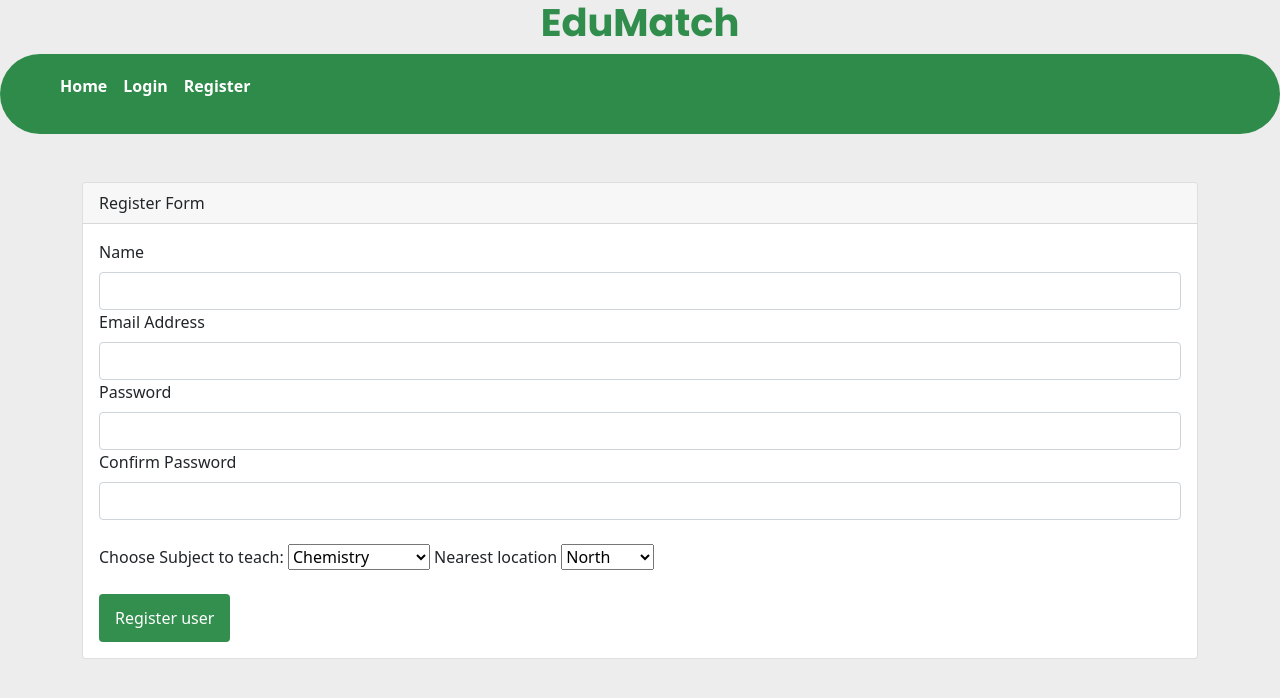
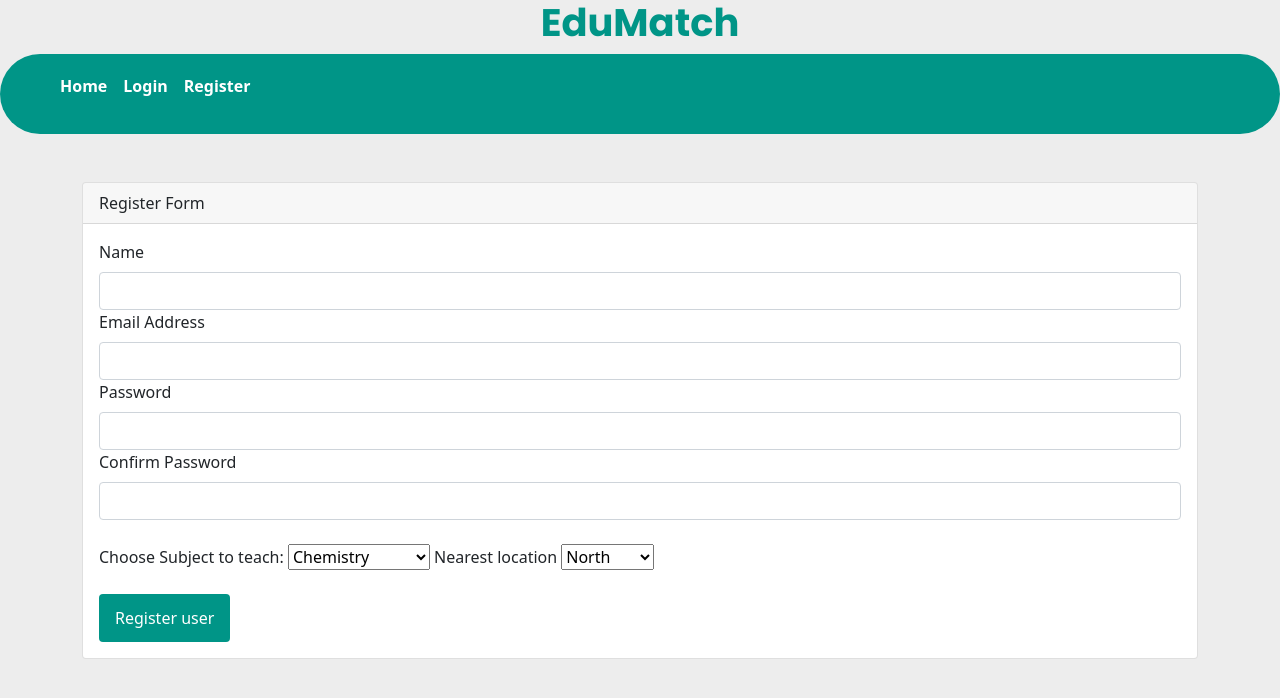
Before and after one commit to YakYakYakYakYak/ASP1, a Node server app: page /register in a window 1280 px wide. Shown: the top 698 px of the page. Run offline with Node 20, Linux system fonts and the light colour scheme.

```diff
--- a/public/style.css
+++ b/public/style.css
@@ -5,7 +5,7 @@ body {
     background-color: rgb(237, 237, 237);
 }
 h4 {
-    color: rgba(2, 117, 37, 0.808);
+    color:rgba(0,149,135,255);
     font-family: Poppins;
     font-size:3vw;
     text-align: center;
@@ -18,7 +18,7 @@ h1 {
 
 a {
     text-decoration: none;
-    color: rgba(2, 117, 37, 0.808);
+    color:rgba(0,149,135,255);
 }
 
 a:hover {
@@ -30,7 +30,7 @@ p {
 }
 
 nav {
-    background-color: rgba(2, 117, 37, 0.808);
+  background-color:rgba(0,149,135,255);
     color: #fff;
     padding: 20px;
     display: flex;
@@ -100,11 +100,11 @@ nav li a:hover {
   }
 
   .btn:hover {
-    background-color: rgb(2, 117, 37, 0.808);
+    background-color:rgba(0,149,135,255);
   }
 
   .btn.active {
-    background-color: rgb(2, 117, 37, 0.808);
+    background-color:rgba(0,149,135,255);
     color: white;
   }
 
@@ -128,9 +128,9 @@ nav li a:hover {
       }
 
     .btn-primary{
-    background-color: rgba(2, 117, 37, 0.808);
+        background-color:rgba(0,149,135,255);
   }
 
     .btn-primary:hover{
-        background-color: rgba(3, 177, 55, 0.808);
+        background-color:rgba(0,149,135,255);
     }
--- a/views/browse.hbs
+++ b/views/browse.hbs
@@ -65,7 +65,7 @@
             <div class="col-2">
                 <div class="card">
                     <div class="avatar-ctn">
-                        <img src="/avatar.png" class="avatar" alt="user profile picture".>
+                        <img src="/system-users-icon.png" class="avatar" alt="user profile picture".>
                     </div>
             <div class="card-body">
                 <h5 class="card-title">{{name}}</h5>
--- a/views/profile.hbs
+++ b/views/profile.hbs
@@ -26,7 +26,7 @@
             <div class="col-4">
                 <div class="card">
                     <div class="avatar-ctn">
-                        <img src="/avatar.png" class="avatar" alt="user profile picture".>
+                        <img src="/system-users-icon.png" class="avatar" alt="user profile picture".>
                     </div>
             <div class="card-body">
                 <h5 class="card-title">{{user.name}}</h5>
```
Also changed, not shown: public/system-users-icon.png (added).
